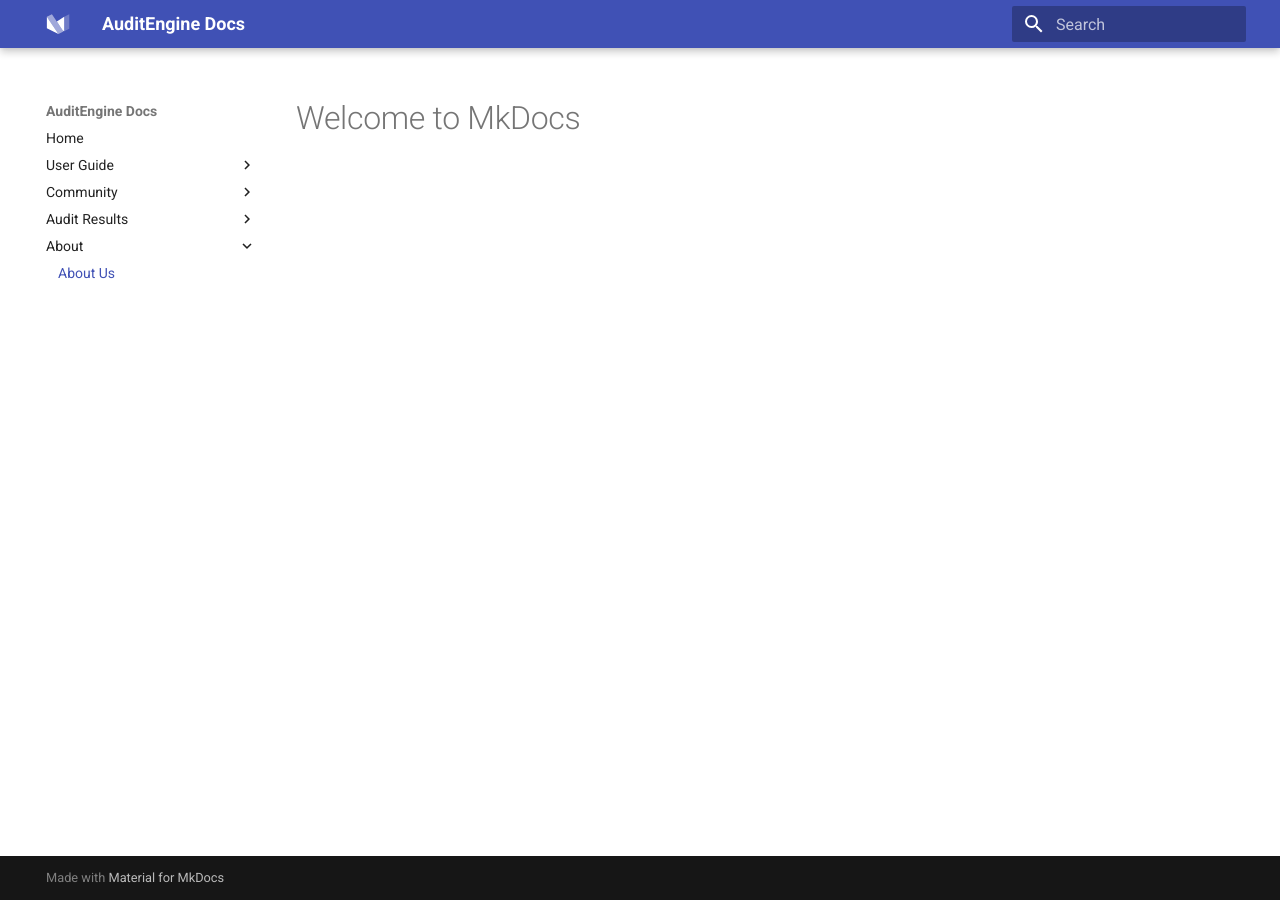
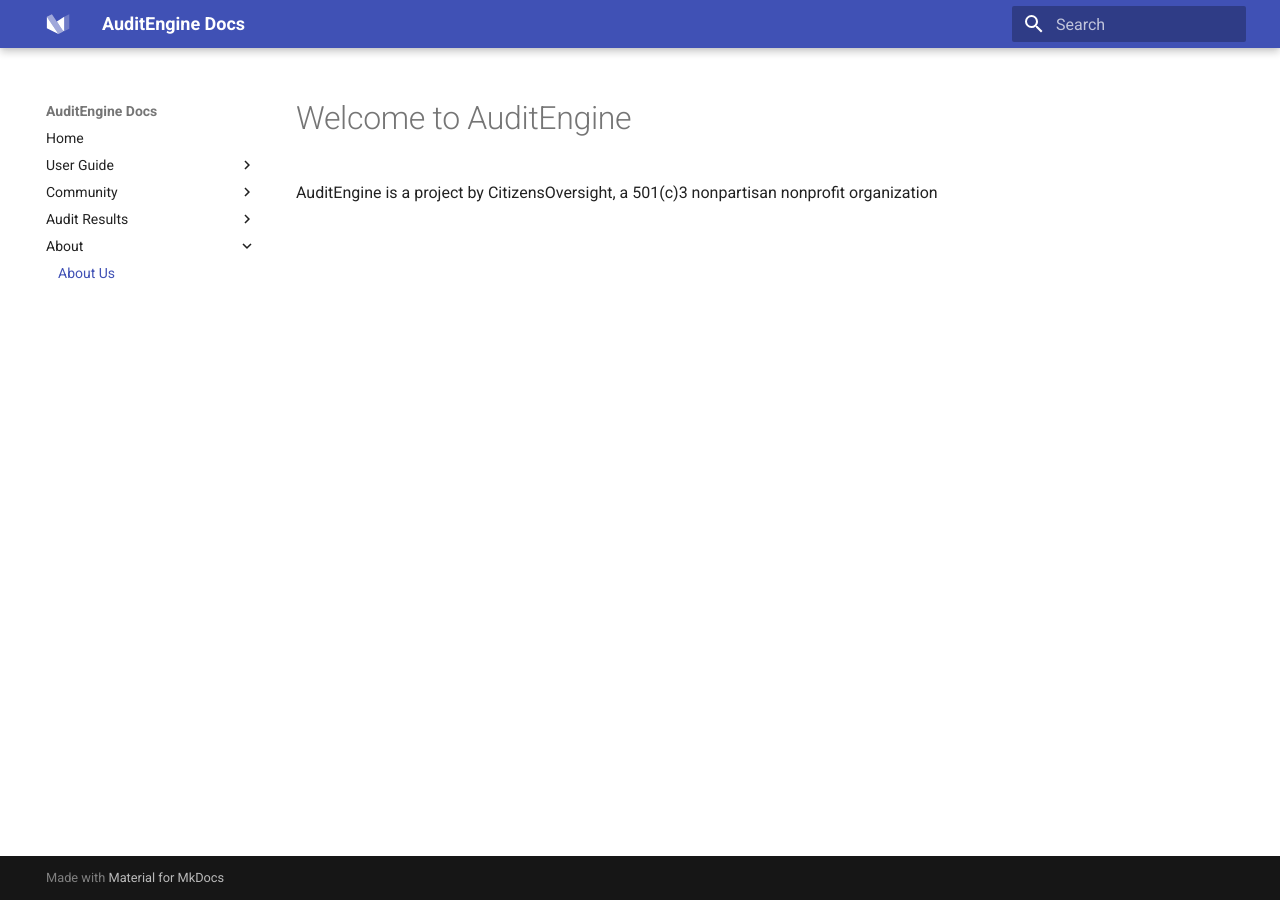
Before and after one commit to raylutz/audit-engine-docsite, an MkDocs documentation site: the page built from docs/about/about.md, in a window 1280 px wide. Built offline with MkDocs 1.6.1 and Material for MkDocs 9.7.7, drawn with Linux system fonts in a browser that asks for light colours.

Commit message:
Fix About us a little

```diff
--- a/docs/about/about.md
+++ b/docs/about/about.md
@@ -1 +1,3 @@
-# Welcome to MkDocs
+# Welcome to AuditEngine
+
+AuditEngine is a project by CitizensOversight, a 501(c)3 nonpartisan nonprofit organization
```
